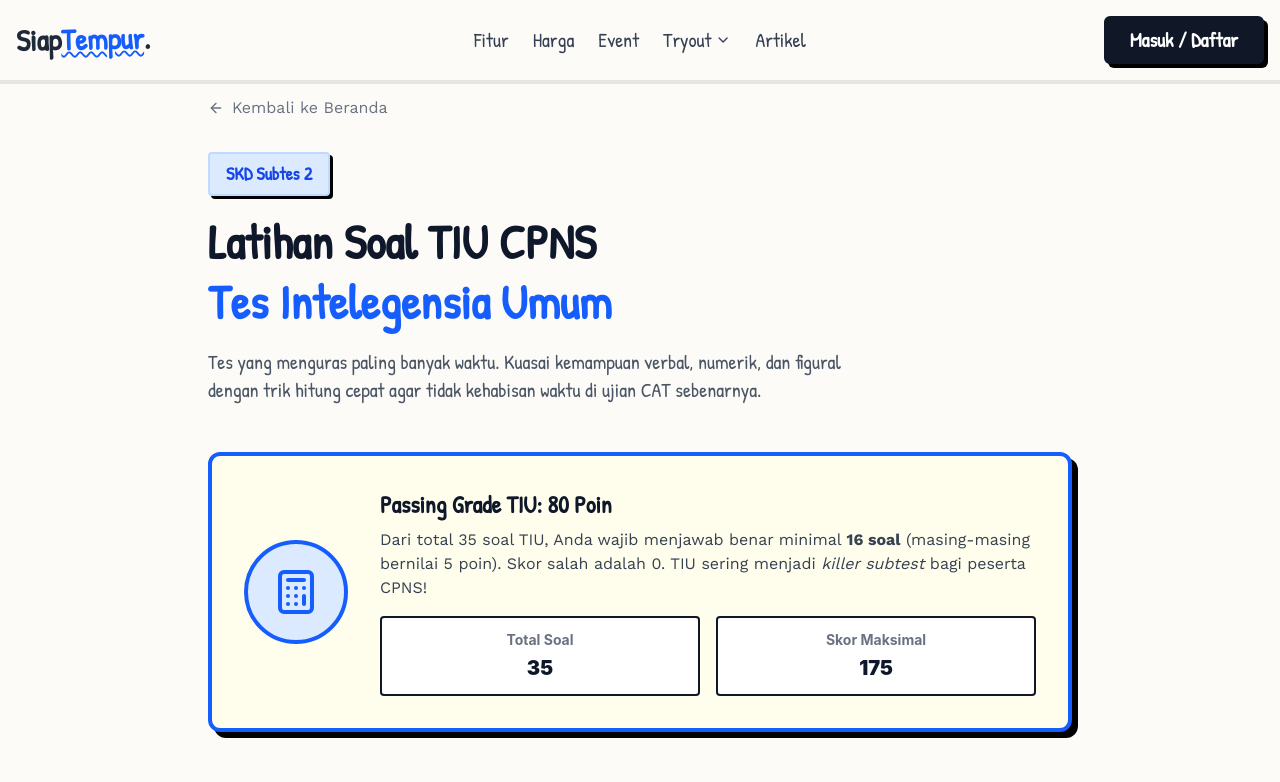
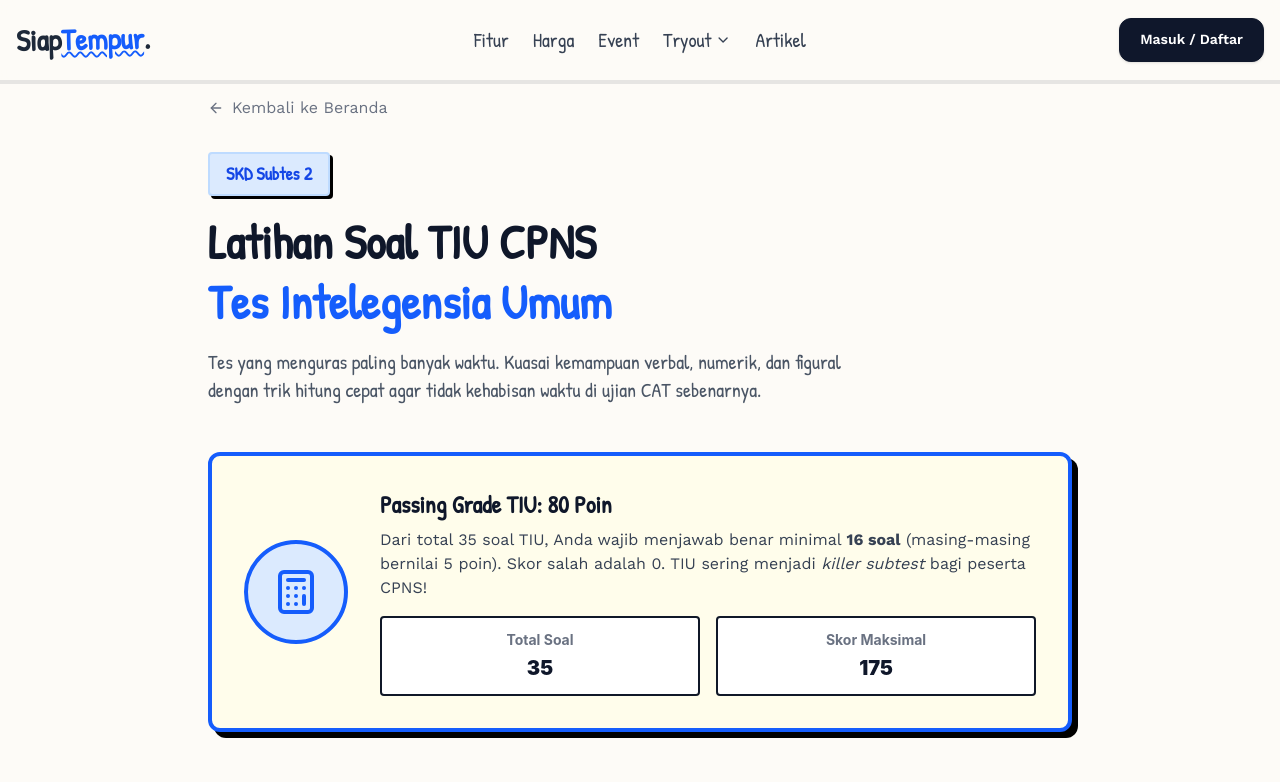
Before and after one commit to siaptempur6801/siap-tempur, a Next.js app: page /cpns/tiu in a window 1280 px wide. Shown: the top 782 px of the page. Built offline with nearby package versions, Linux system fonts and the light colour scheme; no server answers.

Commit message:
feat(px): modernize shared button primitive

```diff
--- a/components/ui/Button.tsx
+++ b/components/ui/Button.tsx
@@ -10,23 +10,23 @@ interface ButtonProps extends React.ButtonHTMLAttributes<HTMLButtonElement> {
 }
 
 const Button = React.forwardRef<HTMLButtonElement, ButtonProps>(
-  ({ className, variant = "primary", size = "md", handwriting = true, asChild = false, ...props }, ref) => {
+  ({ className, variant = "primary", size = "md", handwriting = false, asChild = false, ...props }, ref) => {
     const variants = {
-      primary: "bg-blue-600 text-white hover:bg-white hover:text-blue-600 border-2 border-gray-900 shadow-[4px_4px_0px_0px_rgba(0,0,0,1)]",
-      secondary: "bg-gray-900 text-white hover:bg-white hover:text-gray-900 border-2 border-gray-900 shadow-[4px_4px_0px_0px_rgba(0,0,0,1)]",
-      outline: "bg-white text-gray-900 border-2 border-gray-900 shadow-[4px_4px_0px_0px_rgba(0,0,0,1)] hover:shadow-none hover:translate-x-[2px] hover:translate-y-[2px]",
-      ghost: "bg-transparent text-gray-700 hover:bg-gray-100 border-2 border-transparent",
-      danger: "bg-danger text-danger-foreground hover:bg-white hover:text-danger border-2 border-gray-900 shadow-[4px_4px_0px_0px_rgba(0,0,0,1)]",
-      success: "bg-success text-success-foreground hover:bg-white hover:text-success border-2 border-gray-900 shadow-[4px_4px_0px_0px_rgba(0,0,0,1)]",
-      warning: "bg-warning text-warning-foreground hover:bg-white hover:text-warning border-2 border-gray-900 shadow-[4px_4px_0px_0px_rgba(0,0,0,1)]",
-      white: "bg-white text-gray-900 border-2 border-gray-900 shadow-[4px_4px_0px_0px_rgba(0,0,0,1)] hover:shadow-none hover:translate-x-[2px] hover:translate-y-[2px]",
+      primary: "bg-blue-600 text-white border border-blue-600 shadow-sm hover:bg-blue-700 hover:border-blue-700",
+      secondary: "bg-slate-900 text-white border border-slate-900 shadow-sm hover:bg-slate-800 hover:border-slate-800",
+      outline: "bg-white text-slate-800 border border-slate-300 shadow-sm hover:bg-slate-50 hover:border-slate-400",
+      ghost: "bg-transparent text-slate-700 border border-transparent hover:bg-slate-100 hover:text-slate-950",
+      danger: "bg-red-600 text-white border border-red-600 shadow-sm hover:bg-red-700 hover:border-red-700",
+      success: "bg-emerald-600 text-white border border-emerald-600 shadow-sm hover:bg-emerald-700 hover:border-emerald-700",
+      warning: "bg-amber-500 text-slate-950 border border-amber-500 shadow-sm hover:bg-amber-400 hover:border-amber-400",
+      white: "bg-white text-slate-900 border border-white shadow-sm hover:bg-slate-50 hover:border-slate-200",
     };
 
     const sizes = {
-      sm: "min-h-11 px-4 py-1.5 text-lg",
-      md: "min-h-11 px-6 py-2 text-xl",
-      lg: "min-h-12 px-8 py-3 text-2xl",
-      xl: "min-h-14 px-10 py-4 text-3xl",
+      sm: "min-h-11 px-4 py-2 text-sm",
+      md: "min-h-11 px-5 py-2.5 text-sm",
+      lg: "min-h-12 px-6 py-3 text-base",
+      xl: "min-h-14 px-7 py-3.5 text-lg",
     };
 
     const Comp = asChild ? Slot : "button";
@@ -35,11 +35,10 @@ const Button = React.forwardRef<HTMLButtonElement, ButtonProps>(
       <Comp
         ref={ref}
         className={cn(
-          "inline-flex items-center justify-center gap-2 rounded-md font-bold transition-all cursor-pointer active:translate-y-[1px] disabled:opacity-50 disabled:cursor-not-allowed focus-visible:outline-none focus-visible:ring-2 focus-visible:ring-blue-600 focus-visible:ring-offset-2 focus-visible:ring-offset-background [&>svg]:shrink-0",
+          "inline-flex items-center justify-center gap-2 rounded-xl font-semibold transition-[background-color,border-color,color,box-shadow,transform] duration-150 active:translate-y-px disabled:pointer-events-none disabled:opacity-50 focus-visible:outline-none focus-visible:ring-2 focus-visible:ring-blue-600 focus-visible:ring-offset-2 focus-visible:ring-offset-background [&>svg]:shrink-0",
           handwriting ? "font-handwriting" : "font-body",
           variants[variant],
           sizes[size],
-          variant !== "outline" && variant !== "white" && variant !== "ghost" && !props.disabled && "hover:shadow-none hover:translate-x-[2px] hover:translate-y-[2px]",
           className
         )}
         {...props}
```
